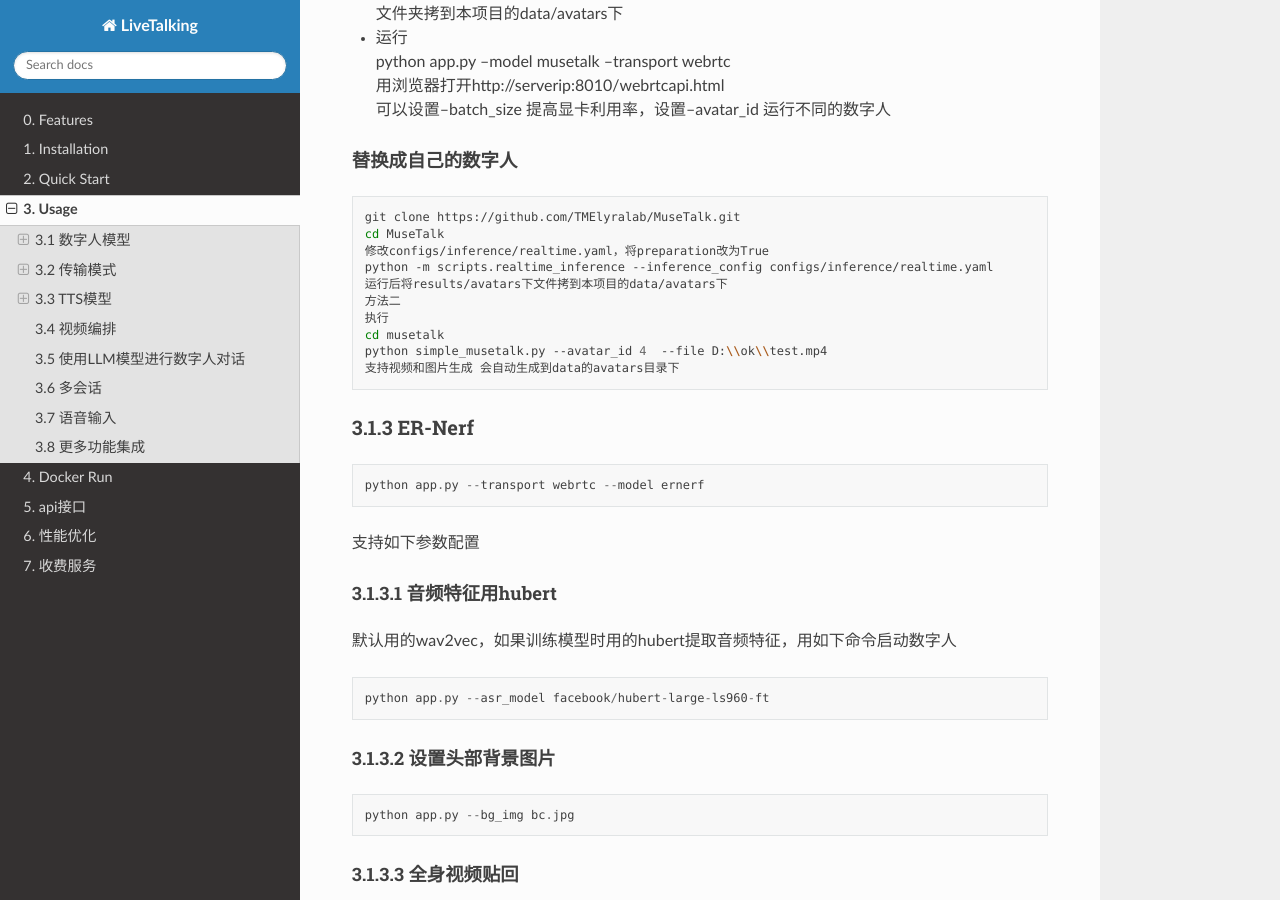
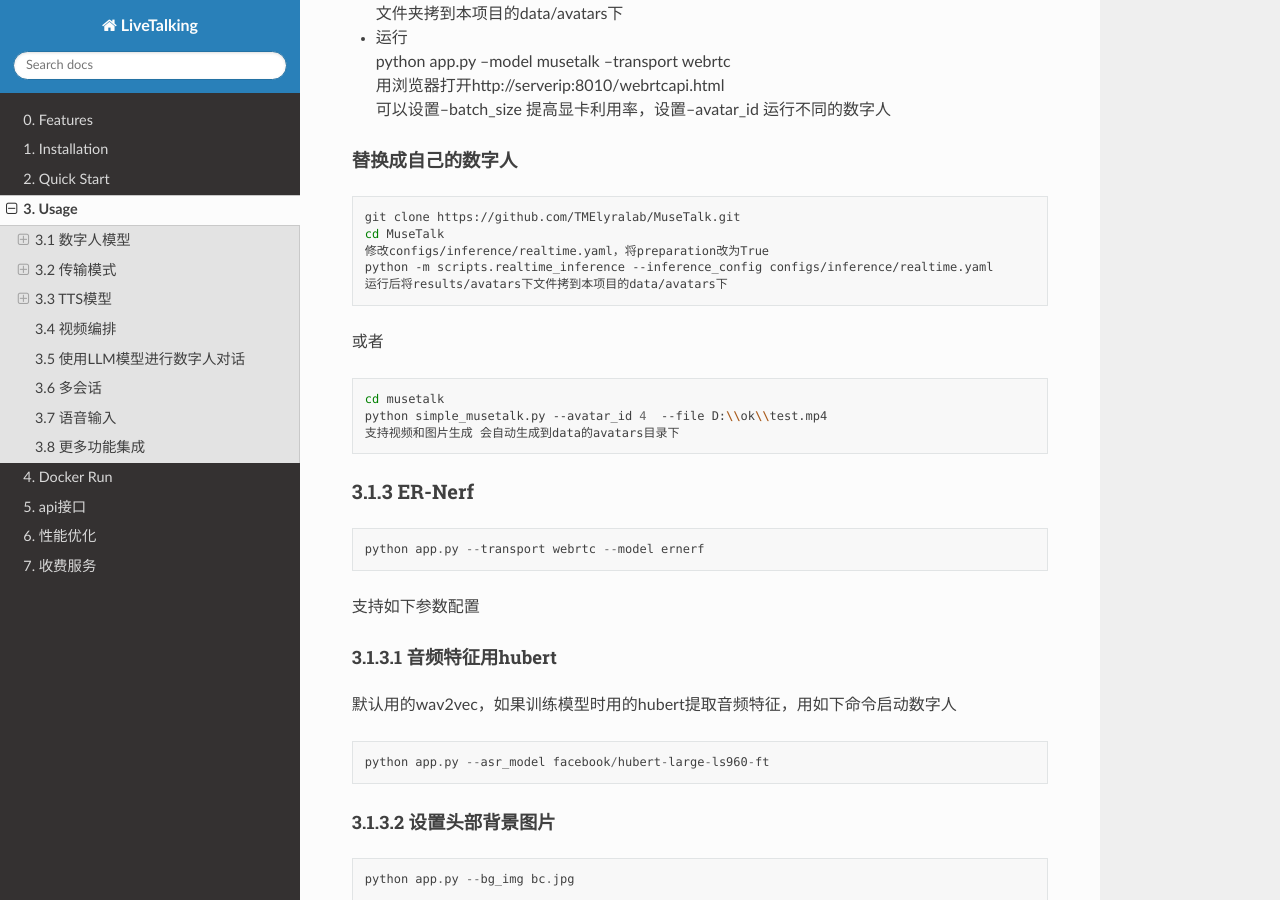
Before and after one commit to lipku/livetalking-doc, a Sphinx documentation site: the page built from docs/source/usage.md, in a window 1280 px wide and 900 px high, scrolled down 1224 px. Built offline with Sphinx 7.4.7 and the Read the Docs theme 3.1.0, drawn with Linux system fonts in a browser that asks for light colours.

Commit message:
update doc

````diff
--- a/docs/source/usage.md
+++ b/docs/source/usage.md
@@ -49,8 +49,9 @@ cd MuseTalk
 修改configs/inference/realtime.yaml，将preparation改为True
 python -m scripts.realtime_inference --inference_config configs/inference/realtime.yaml
 运行后将results/avatars下文件拷到本项目的data/avatars下
-方法二
-执行
+```
+或者
+```bash
 cd musetalk
 python simple_musetalk.py --avatar_id 4  --file D:\\ok\\test.mp4
 支持视频和图片生成 会自动生成到data的avatars目录下
````
